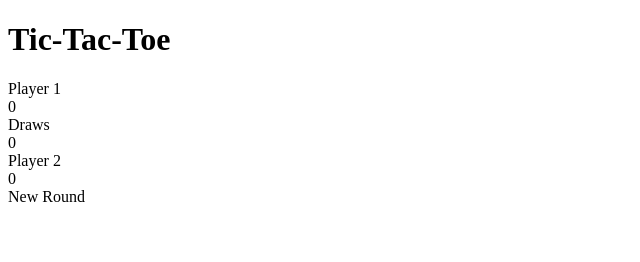
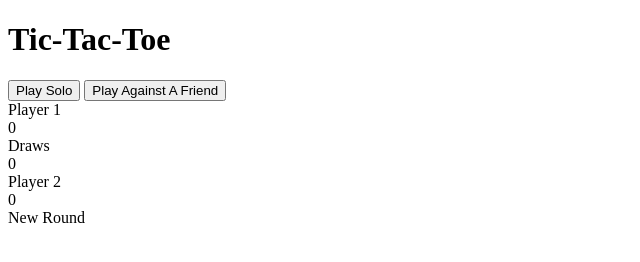
Before and after one commit to mostafa-imam/project-tic-tac-toe, a plain HTML site: page index.html in a window 1280 px wide. Shown: the whole page, without its empty margins (0-640 px from the left). Drawn offline with Linux system fonts and the light colour scheme.

Commit message:
feat: Switch mode select from <dialog> to <div>

```diff
--- a/index.html
+++ b/index.html
@@ -10,10 +10,10 @@
 <body>
     <div class="wrapper">
         <h1 class="tic-tac-toe-heading">Tic-Tac-Toe</h1>
-        <dialog class="solo-multiplayer-dialog">
+        <div class="solo-multiplayer">
             <button class="solo-button play-mode-button">Play Solo</button>
-            <button class="mutliplayer-button play-mode-button">Play Against A Friend</button>
-        </dialog>
+            <button class="multiplayer-button play-mode-button">Play Against A Friend</button>
+        </div>
         <main>
             <div class="home-settings-wrapper">
                 <div class="home home-settings-buttons"></div>
@@ -65,7 +65,7 @@
                         <input type="radio" class="ex-select" id="ex-select" name="mark-select" value="ex">
                     </div>
                     <div class="mark-select-oh">
-                        <label class="oh-select"></label>
+                        <label for="oh-select"></label>
                         <input type="radio" class="oh-select" id="oh-select" name="mark-select" value="oh">
                     </div>
                 </div>
```
